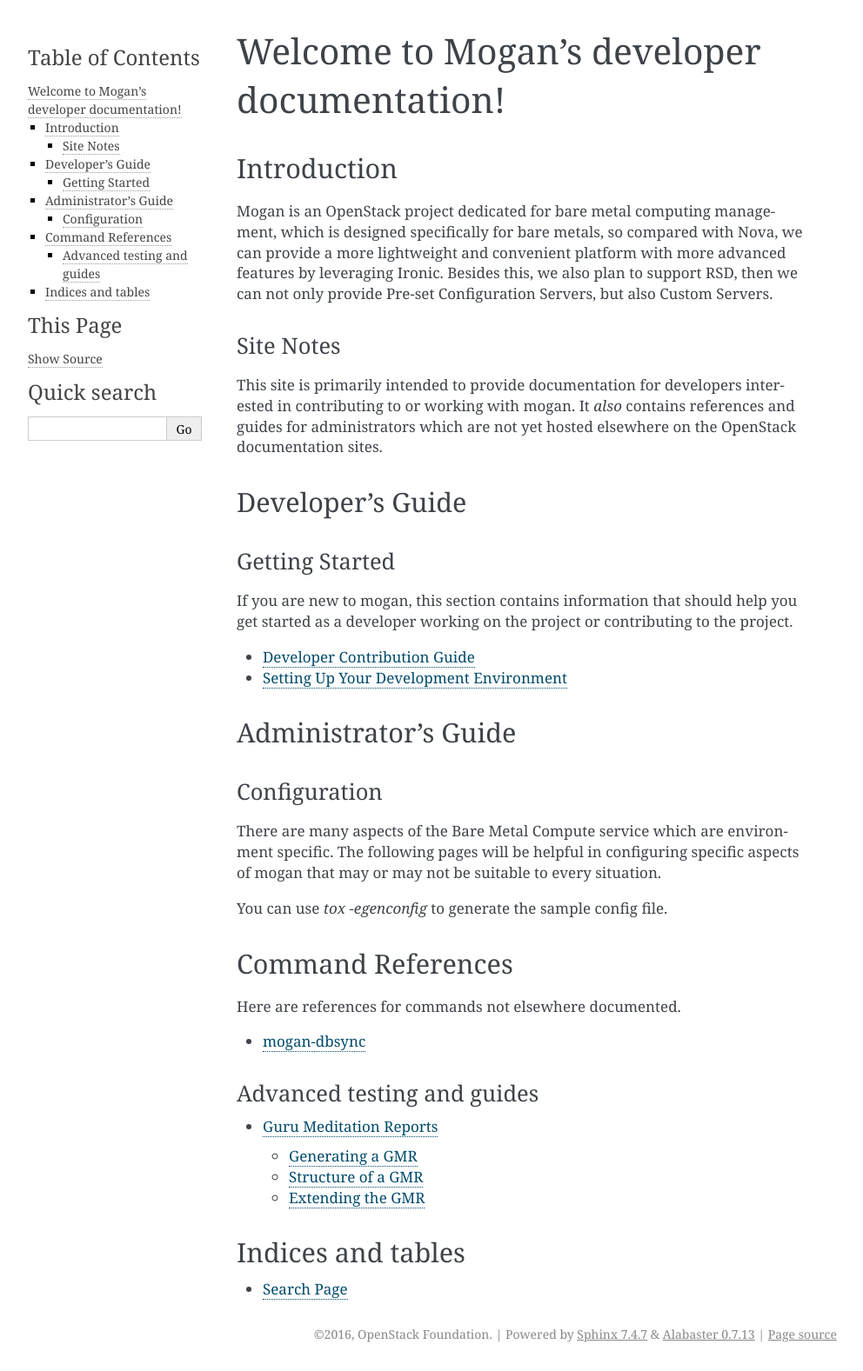
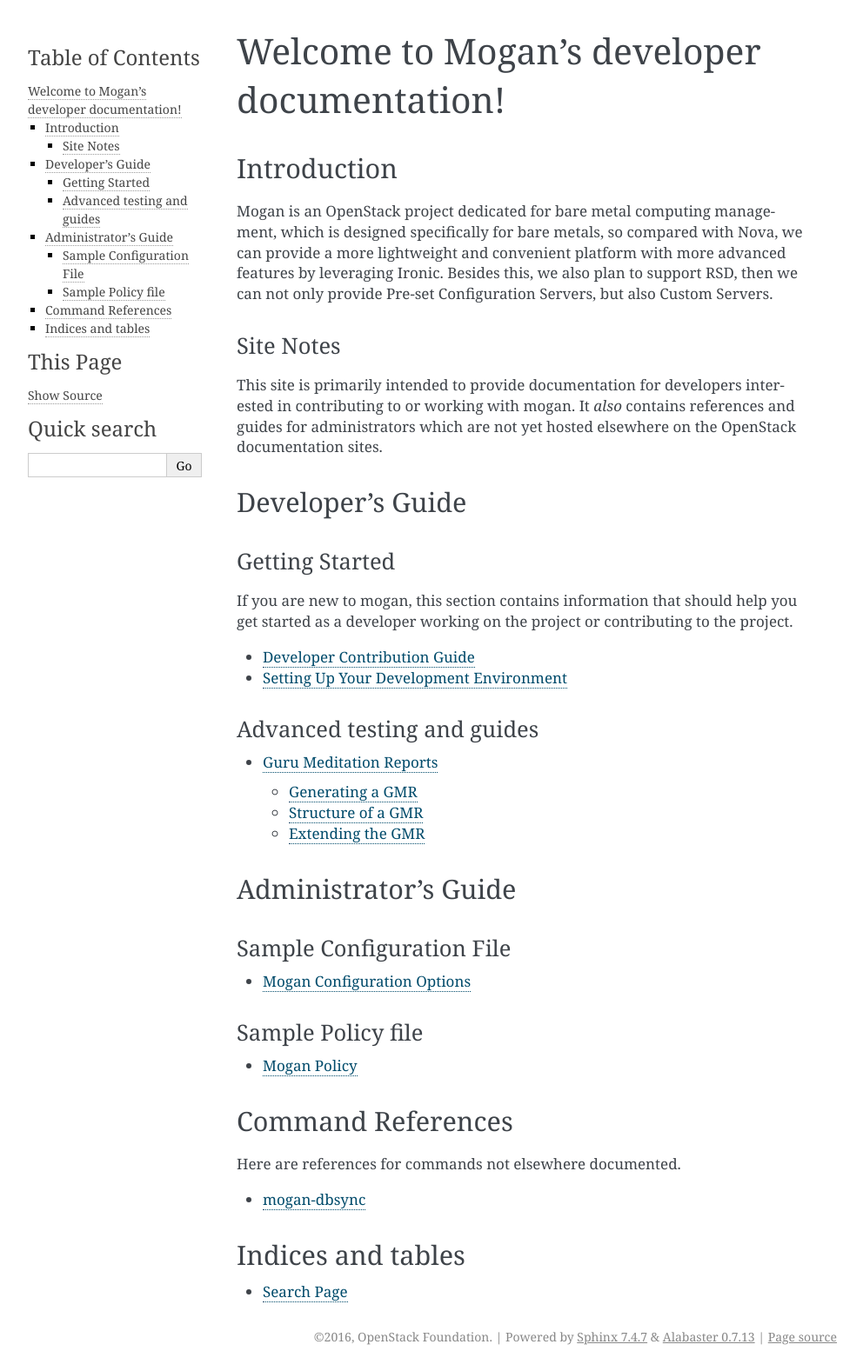
Before and after one commit to openstack-archive/mogan, a Sphinx documentation site: the page built from doc/source/index.rst, in a window 1280 px wide. Shown: the whole page at 87% size, without its empty margins (148-1140 px from the left). Built offline with Sphinx 7.4.7, drawn with Linux system fonts in a browser that asks for light colours; pages that are not in the unit, such as notebooks, are missing from menus.

Commit message:
[DOC] Add sample config and policy files to mogan docs
Change-Id: Ibdb5ae171943e933946267f0b3852e409108c8b2

```diff
--- a/doc/source/conf.py
+++ b/doc/source/conf.py
@@ -1,4 +1,3 @@
-# -*- coding: utf-8 -*-
 # Licensed under the Apache License, Version 2.0 (the "License");
 # you may not use this file except in compliance with the License.
 # You may obtain a copy of the License at
@@ -22,9 +21,16 @@
 # extensions coming with Sphinx (named 'sphinx.ext.*') or your custom ones.
 extensions = [
     'sphinx.ext.autodoc',
-    #'sphinx.ext.intersphinx',
-    'oslosphinx'
+    'oslosphinx',
+    'oslo_config.sphinxconfiggen',
+    'oslo_policy.sphinxpolicygen',
 ]
+
+config_generator_config_file = '../../tools/config/mogan-config-generator.conf'
+sample_config_basename = '_static/mogan'
+
+policy_generator_config_file = '../../tools/config/mogan-policy-generator.conf'
+sample_policy_basename = '_static/mogan'
 
 # autodoc generation is a bit aggressive and a nuisance when doing heavy
 # text edit cycles.
--- a/doc/source/index.rst
+++ b/doc/source/index.rst
@@ -53,18 +53,33 @@
   Developer Contribution Guide <dev/code-contribution-guide>
   Setting Up Your Development Environment <dev/dev-quickstart>
 
+Advanced testing and guides
+----------------------------
+
+.. toctree::
+    :maxdepth: 1
+
+   dev/gmr
+
 
 Administrator's Guide
 =====================
 
-Configuration
--------------
+Sample Configuration File
+-------------------------
 
-There are many aspects of the Bare Metal Compute service which are environment
-specific. The following pages will be helpful in configuring specific aspects
-of mogan that may or may not be suitable to every situation.
+.. toctree::
+    :maxdepth: 1
 
-You can use `tox -egenconfig` to generate the sample config file.
+    sample_config
+
+Sample Policy file
+------------------
+
+.. toctree::
+    :maxdepth: 1
+
+    sample_policy
 
 Command References
 ==================
```
Also changed, not shown: other parts of doc/source/index.rst (+0 -8 lines), doc/source/sample_config.rst (added, +10 -0 lines), doc/source/sample_policy.rst (added, +9 -0 lines), 1 other file.
